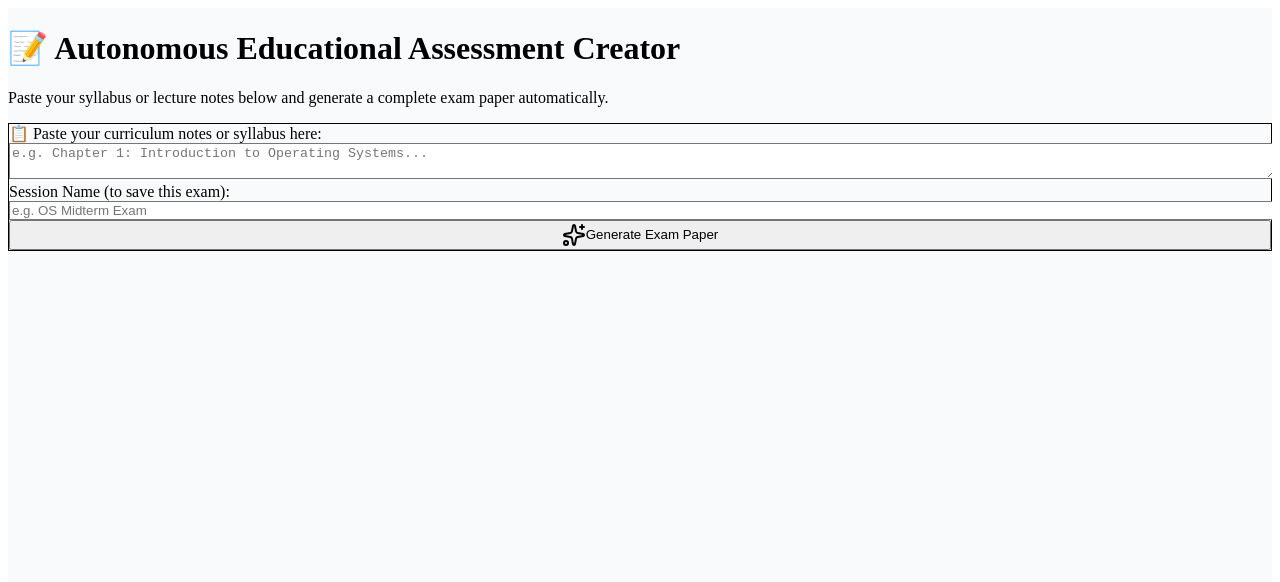
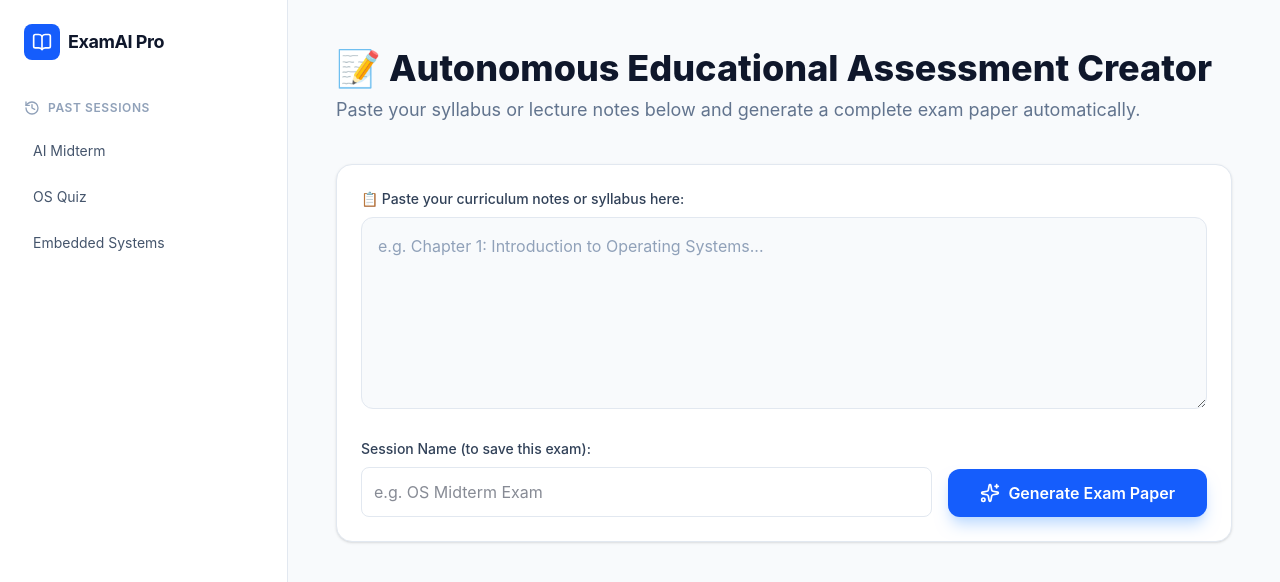
Before and after one commit to ibraheemrashid2025/ai-exam-saas, a Next.js app: page / in a window 1280 px wide. Shown: the top 582 px of the page. Built offline with nearby package versions, Linux system fonts and the light colour scheme.

Commit message:
fix tailwind v4 postcss build error

```diff
--- a/app/globals.css
+++ b/app/globals.css
@@ -1,3 +1 @@
-@tailwind base;
-@tailwind components;
-@tailwind utilities;
+@import "tailwindcss";
--- a/package.json
+++ b/package.json
@@ -10,12 +10,12 @@
   },
   "dependencies": {
     "lucide-react": "^1.16.0",
-    "next": "16.2.6",
+    "next": "^9.3.3",
     "react": "19.2.4",
     "react-dom": "19.2.4"
   },
   "devDependencies": {
-    "@tailwindcss/postcss": "^4",
+    "@tailwindcss/postcss": "^4.3.0",
     "@types/node": "^20",
     "@types/react": "^19",
     "@types/react-dom": "^19",
--- a/postcss.config.mjs
+++ b/postcss.config.mjs
@@ -1,8 +1,8 @@
 /** @type {import('postcss-load-config').Config} */
 const config = {
-    plugins: {
-      tailwindcss: {},
-    },
-  };
+  plugins: {
+    '@tailwindcss/postcss': {},
+  },
+};
 
-  export default config;
+export default config;
```
Also changed, not shown: 1 other file (tests, documents, lock files or other folders).
